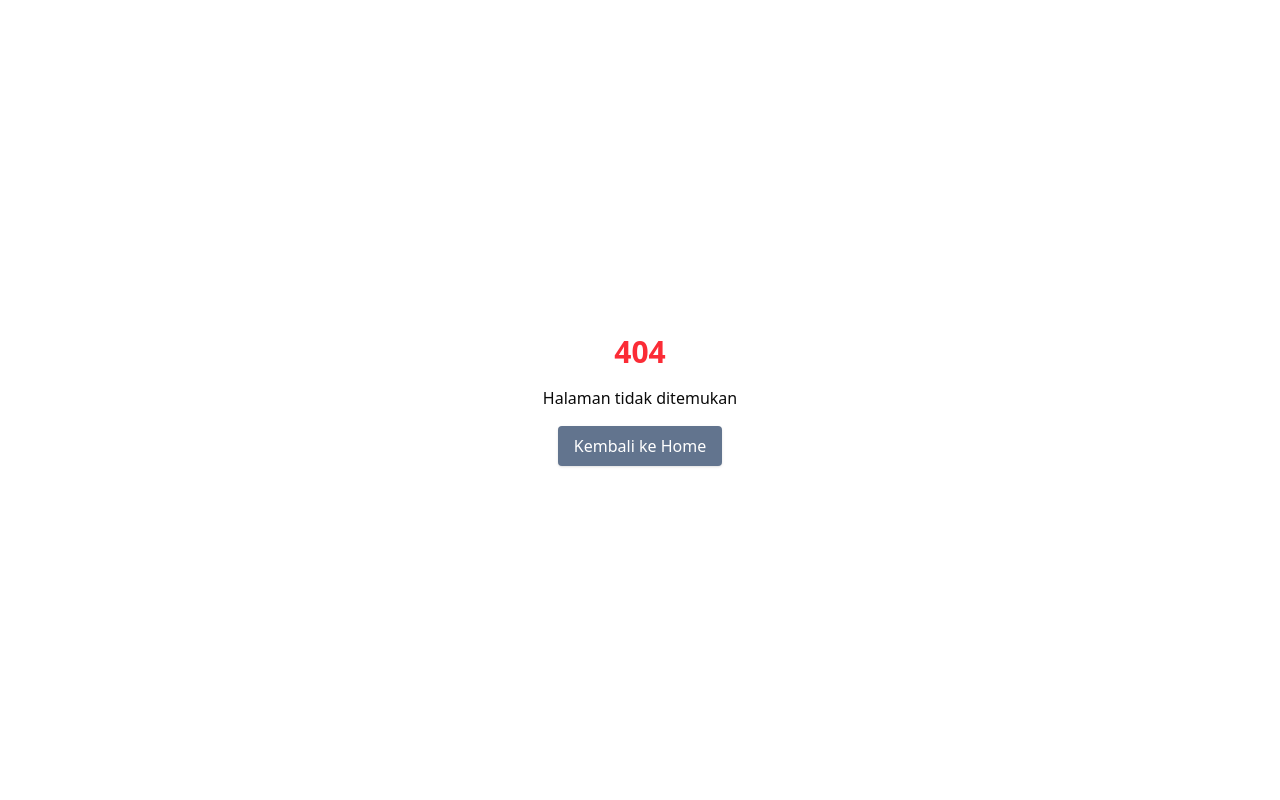
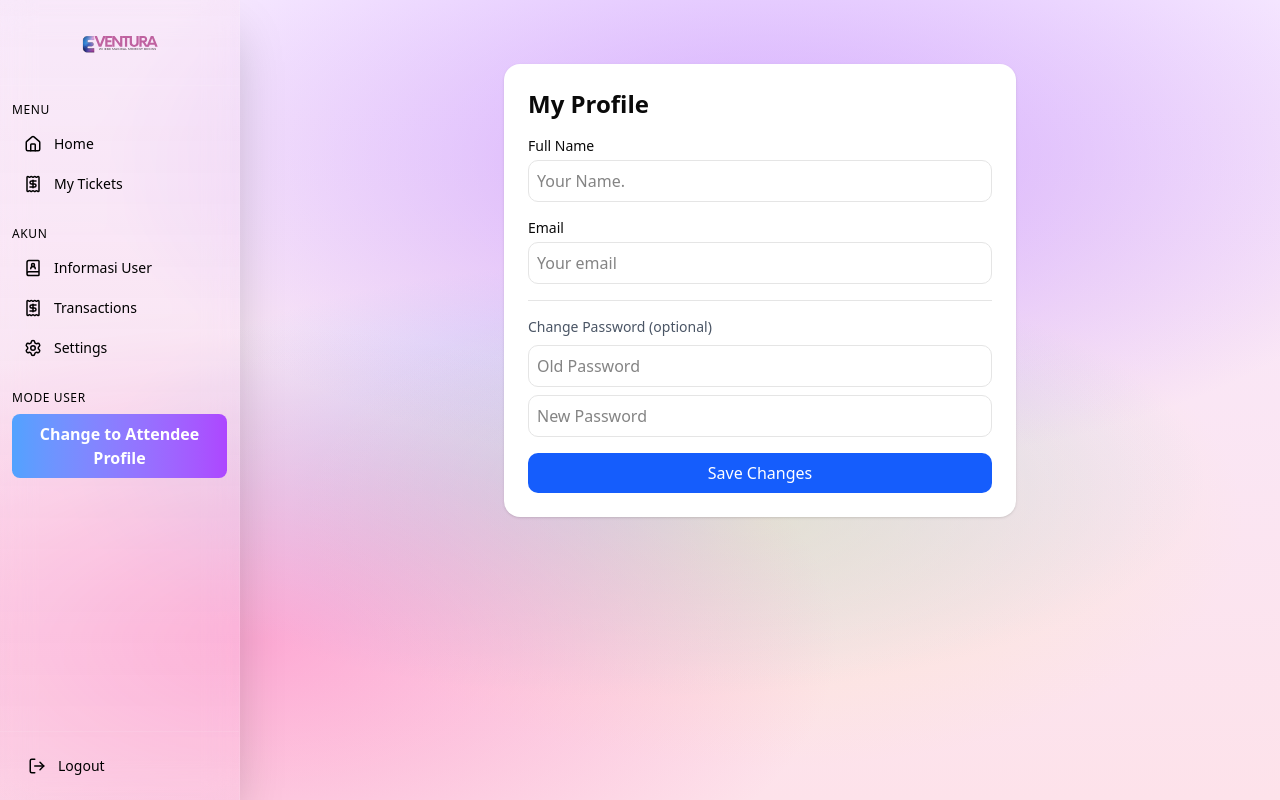
Before and after one commit to partanu-a-aksa/Mini-Project-01-Frontend, a Next.js app: page /dashboard/profile in a window 1280 px wide. Before the commit this address had no page. Built offline with nearby package versions, Linux system fonts and the light colour scheme; no server answers.

Commit message:
adding edit fullname, email, password

```diff
--- a/src/app/(public)/auth/login/page.tsx
+++ b/src/app/(public)/auth/login/page.tsx
@@ -3,7 +3,7 @@ import Image from "next/image";
 import Link from "next/link";
 import { useRouter } from "next/navigation";
 import { useState } from "react";
-import axios from "axios";
+import axios, { AxiosError } from "axios";
 
 export default function LogIn() {
   const router = useRouter();
@@ -33,9 +33,11 @@ export default function LogIn() {
       } else {
         router.replace("/");
       }
-    } catch (error: any) {
-      if (error.response) {
-        setMessage(error.response?.data.message || "Login Failed");
+    } catch (error: unknown) {
+      if (error instanceof AxiosError) {
+        if (error.response) {
+          setMessage(error.response?.data.message || "Login Failed");
+        }
       } else {
         setMessage("Network Error.");
       }
--- a/src/app/dashboard/components/DashboardSidebar.tsx
+++ b/src/app/dashboard/components/DashboardSidebar.tsx
@@ -108,7 +108,7 @@ export default function DashboardSidebar() {
     {
       name: "Informasi User",
       icon: <BookUser size={18} />,
-      path: "/account/info",
+      path: "/dashboard/profile",
     },
     {
       name: "Transactions",
--- /dev/null
+++ b/src/app/dashboard/profile/page.tsx
@@ -0,0 +1,155 @@
+"use client";
+
+import { useEffect, useState } from "react";
+import api from "@/lib/axios";
+
+interface IUser {
+  id: string;
+  fullName: string;
+  email: string;
+  role: "CUSTOMER" | "ORGANIZER";
+  referralCode?: string | null;
+  profilePicture?: string | null;
+  createdAt: string;
+  updatedAt: string;
+}
+
+export default function ProfileForm() {
+  const [user, setUser] = useState<IUser | null>(null);
+  const [formData, setFormData] = useState({
+    fullName: "",
+    email: "",
+    oldPassword: "",
+    newPassword: "",
+  });
+  //   const [preview, setPreview] = useState<string | null>(null);
+  //   const [file, setFile] = useState<File | null>(null);
+  const [loading, setLoading] = useState(true);
+  const [saving, setSaving] = useState(false);
+  const [message, setMessage] = useState("");
+
+  useEffect(() => {
+    const fetchUser = async () => {
+      try {
+        const res = await api.get("/users/me");
+        setUser(res.data);
+        setFormData({
+          fullName: res.data.fullName,
+          email: res.data.email,
+          oldPassword: "",
+          newPassword: "",
+        });
+      } catch (err) {
+        console.error(err);
+      } finally {
+        setLoading(false);
+      }
+    };
+
+    fetchUser();
+  }, []);
+
+  const handleChange = (e: React.ChangeEvent<HTMLInputElement>) => {
+    setFormData({ ...formData, [e.target.name]: e.target.value });
+  };
+
+  const handleSubmit = async (e: React.FormEvent) => {
+    e.preventDefault();
+    setSaving(true);
+    setMessage("");
+
+    try {
+      const payload: Record<string, string> = {};
+      if (formData.fullName.trim()) payload.fullName = formData.fullName.trim();
+      if (formData.email.trim()) payload.email = formData.email.trim();
+      if (formData.oldPassword && formData.newPassword) {
+        payload.oldPassword = formData.oldPassword;
+        payload.newPassword = formData.newPassword;
+      }
+
+      const res = await api.put("/users/me", payload);
+      setUser(res.data.user);
+      setMessage("Profile updated successfully!");
+    } catch (error: any) {
+      console.error(error);
+      setMessage(error.response?.data?.message || "Update failed");
+    } finally {
+      setSaving(false);
+    }
+  };
+
+  if (loading) return <p className="text-center mt-10">Loading profile...</p>;
+
+  return (
+    <div className="max-w-lg mx-auto mt-10 p-6 bg-white rounded-2xl shadow">
+      <h1 className="text-2xl font-semibold mb-4">My Profile</h1>
+
+      {message && (
+        <p
+          className={`mb-3 text-sm ${
+            message.includes("success") ? "text-green-600" : "text-red-600"
+          }`}
+        >
+          {message}
+        </p>
+      )}
+
+      <form onSubmit={handleSubmit} className="space-y-4">
+        <div>
+          <label className="block text-sm font-medium mb-1">Full Name</label>
+          <input
+            type="text"
+            name="fullName"
+            placeholder={user?.fullName || "Your Name."}
+            value={formData.fullName}
+            onChange={handleChange}
+            className="w-full border rounded-lg p-2"
+          />
+        </div>
+
+        <div>
+          <label className="block text-sm font-medium mb-1">Email</label>
+          <input
+            type="email"
+            name="email"
+            placeholder={user?.email || "Your email"}
+            value={formData.email}
+            onChange={handleChange}
+            className="w-full border rounded-lg p-2"
+          />
+        </div>
+
+        {/* gnti pass */}
+        <div className="border-t pt-4 mt-4">
+          <h2 className="text-sm font-medium text-gray-600 mb-2">
+            Change Password (optional)
+          </h2>
+          <input
+            type="password"
+            name="oldPassword"
+            placeholder="Old Password"
+            value={formData.oldPassword}
+            onChange={handleChange}
+            className="w-full border rounded-lg p-2 mb-2"
+          />
+          <input
+            type="password"
+            name="newPassword"
+            placeholder="New Password"
+            value={formData.newPassword}
+            onChange={handleChange}
+            className="w-full border rounded-lg p-2"
+          />
+        </div>
+
+        <button
+          type="submit"
+          disabled={saving}
+          className="w-full bg-blue-600 text-white py-2 rounded-lg hover:bg-blue-700 transition"
+        >
+          {saving ? "Saving..." : "Save Changes"}
+        </button>
+      </form>
+    </div>
+  );
+}
--- /dev/null
+++ b/src/lib/axios.ts
@@ -0,0 +1,8 @@
+import axios from "axios";
+
+const api = axios.create({
+  baseURL: process.env.NEXT_PUBLIC_API_URL,
+  withCredentials: true,
+});
+
+export default api;
```
